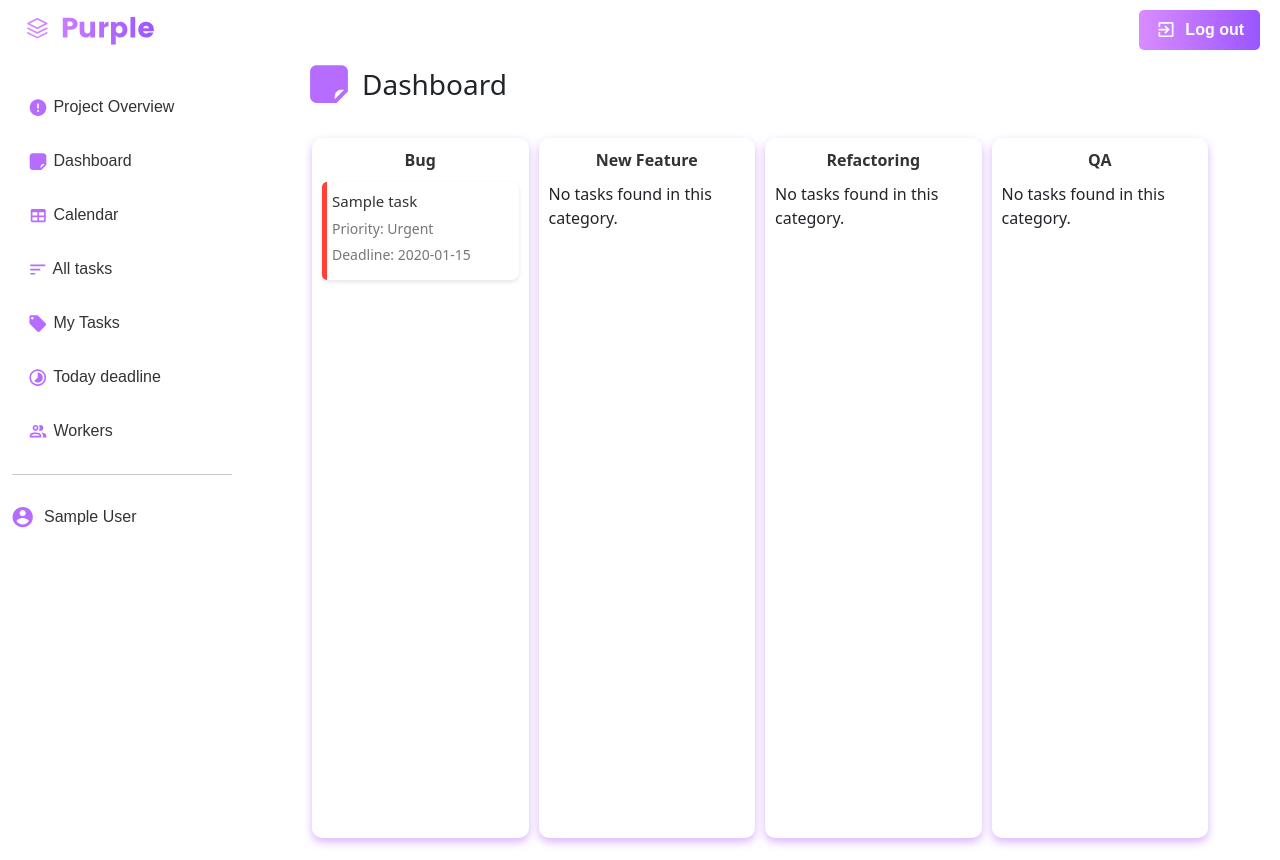
After one commit to oleksandra-shershen/task-manager, a Django app: page /tasks/dashboard/ in a window 1280 px wide. The commit adds this page. Run offline with Django 4.2, Linux system fonts and the light colour scheme; a user stored in the database is signed in; tables that the repository leaves empty hold one stand-in row (values such as "Sample post").

Commit message:
Add dashboard

```diff
--- a/task_manager/urls.py
+++ b/task_manager/urls.py
@@ -1,7 +1,7 @@
 from django.urls import path
 
 from .views import index, tasks_view, MyTaskListView, TodayTaskListView, TaskCreateView, TaskDeleteView, task_summary, \
-    calendar_view, TaskUpdateView
+    calendar_view, TaskUpdateView, TaskDashboardView
 
 urlpatterns = [
     path("", index, name="index"),
@@ -13,6 +13,7 @@ urlpatterns = [
     path("tasks/<int:pk>/update/", TaskUpdateView.as_view(), name="task-update"),
     path('tasks/overview/', task_summary, name='overview'),
     path('tasks/calendar/', calendar_view, name='calendar'),
+    path('tasks/dashboard/', TaskDashboardView.as_view(), name='task-dashboard'),
 
 ]
 
--- a/task_manager/views.py
+++ b/task_manager/views.py
@@ -9,7 +9,7 @@ from django.urls import reverse_lazy
 from django.views import generic
 
 from task_manager.forms import TaskForm, TaskUpdateForm
-from task_manager.models import Task
+from task_manager.models import Task, TaskType
 
 
 @login_required
@@ -142,6 +142,18 @@ class TaskUpdateView(LoginRequiredMixin, generic.UpdateView):
         return Task.objects.filter(assignees=self.request.user)
 
 
+class TaskDashboardView(LoginRequiredMixin, generic.TemplateView):
+    template_name = 'task_manager/task_dashboard.html'
+
+    def get_context_data(self, **kwargs):
+        context = super().get_context_data(**kwargs)
+        task_columns = {}
+        for task_type in TaskType.TASK_TYPE_CHOICES:
+            task_columns[task_type[1]] = Task.objects.filter(task_type__name=task_type[0])
+        context['task_columns'] = task_columns
+        return context
+
+
 def task_summary(request):
     num_urgent_tasks = Task.objects.filter(priority='Urgent').count()
     num_low_tasks = Task.objects.filter(priority='Low').count()
--- a/templates/includes/sidebar.html
+++ b/templates/includes/sidebar.html
@@ -39,7 +39,7 @@
   <ul class="menu">
     <li><a href="{% url 'task_manager:overview' %}"><img src="{% static 'img/priority.svg' %}" alt="Overview"
                                                          height="22" width="22"> Project Overview</a></li>
-    <li><a href="#"><img src="{% static 'img/dashboard.svg' %}" alt="Dashboard" height="22" width="22"> Dashboard</a>
+    <li><a href="{% url 'task_manager:task-dashboard' %}"><img src="{% static 'img/dashboard.svg' %}" alt="Dashboard" height="22" width="22"> Dashboard</a>
     </li>
     <li><a href="{% url 'task_manager:calendar' %}"><img src="{% static 'img/calendar.svg' %}" alt="Calendar"
                                                          height="22" width="22"> Calendar</a></li>
--- a/templates/task_manager/index.html
+++ b/templates/task_manager/index.html
@@ -20,7 +20,7 @@
 {% endblock %}
 
 {% block tasks-toolbar-icon %}
-    <img class="listTitleIcon" src="{% static 'img/house.svg' %}" alt="Bootstrap" width="50" height="50">
+    <img class="listTitleIcon" src="{% static 'img/all_tasks.svg' %}" alt="Bootstrap" width="50" height="50">
 {% endblock %}
 
 {% block tasks-toolbar-title %}
--- /dev/null
+++ b/templates/task_manager/task_dashboard.html
@@ -0,0 +1,125 @@
+{% extends "base.html" %}
+{% load static %}
+
+{% block title %}
+<title>Dashboard</title>
+{% endblock %}
+
+{% block tasks-toolbar-icon %}
+<img class="listTitleIcon" src="{% static 'img/dashboard.svg' %}" alt="Bootstrap" width="50" height="50">
+{% endblock %}
+
+{% block tasks-toolbar-title %}
+<div class="header-shadow">Dashboard</div>
+{% endblock %}
+
+{% block content %}
+<style>
+    .dashboard-container {
+        display: flex;
+        justify-content: space-between;
+        padding: 20px;
+        gap: 10px;
+    }
+
+    .task-column {
+        flex: 1;
+        background-color: #ffffff;
+        border-radius: 10px;
+        padding: 10px;
+        box-shadow: 0 4px 8px rgba(182, 109, 255, 0.5);
+        overflow: hidden;
+        height: calc(100vh - 100px);
+        display: flex;
+        flex-direction: column;
+    }
+
+    .task-column header {
+        font-size: 16px;
+        font-weight: bold;
+        margin-bottom: 10px;
+        text-align: center;
+        color: #333;
+    }
+
+    .task-card {
+        background-color: white;
+        margin-bottom: 10px;
+        padding: 10px;
+        border-radius: 8px;
+        box-shadow: 0 2px 4px rgba(0, 0, 0, 0.1);
+        cursor: pointer;
+        position: relative;
+    }
+
+    .task-card:last-child {
+        margin-bottom: 0;
+    }
+
+    .task-card h4 {
+        margin-top: 0;
+        color: #333;
+        font-size: 15px;
+        font-weight: 500;
+        line-height: 1.2;
+    }
+
+    .task-card p {
+        margin: 5px 0;
+        font-size: 14px;
+        color: #777;
+    }
+
+    .priority-stripe {
+        position: absolute;
+        top: 0;
+        left: 0;
+        bottom: 0;
+        width: 5px;
+        border-top-left-radius: 8px;
+        border-bottom-left-radius: 8px;
+    }
+
+    .urgent {
+        background-color: #ff4136;
+    }
+
+    .low {
+        background-color: #2ecc40;
+    }
+
+    .medium {
+        background-color: #ff851b;
+    }
+
+    .high {
+        background-color: #0074d9;
+    }
+</style>
+
+<div class="dashboard-container">
+  {% for task_type, tasks in task_columns.items %}
+  <div class="task-column">
+    <header>{{ task_type }}</header>
+    <div class="task-cards-container">
+      {% for task in tasks %}
+      <div class="task-card">
+        <div class="priority-stripe {{ task.priority|lower }}"></div>
+        <h4>{{ task.name }}</h4>
+        <p>Priority: {{ task.priority }}</p>
+        <p>Deadline:
+          {% if task.deadline %}
+          {{ task.deadline|date:"Y-m-d" }}
+          {% else %}
+          Not set
+          {% endif %}
+        </p>
+      </div>
+      {% empty %}
+      <p>No tasks found in this category.</p>
+      {% endfor %}
+    </div>
+  </div>
+  {% endfor %}
+</div>
+{% endblock %}
```
Also changed, not shown: task_manager/migrations/0005_alter_task_options.py (added).
